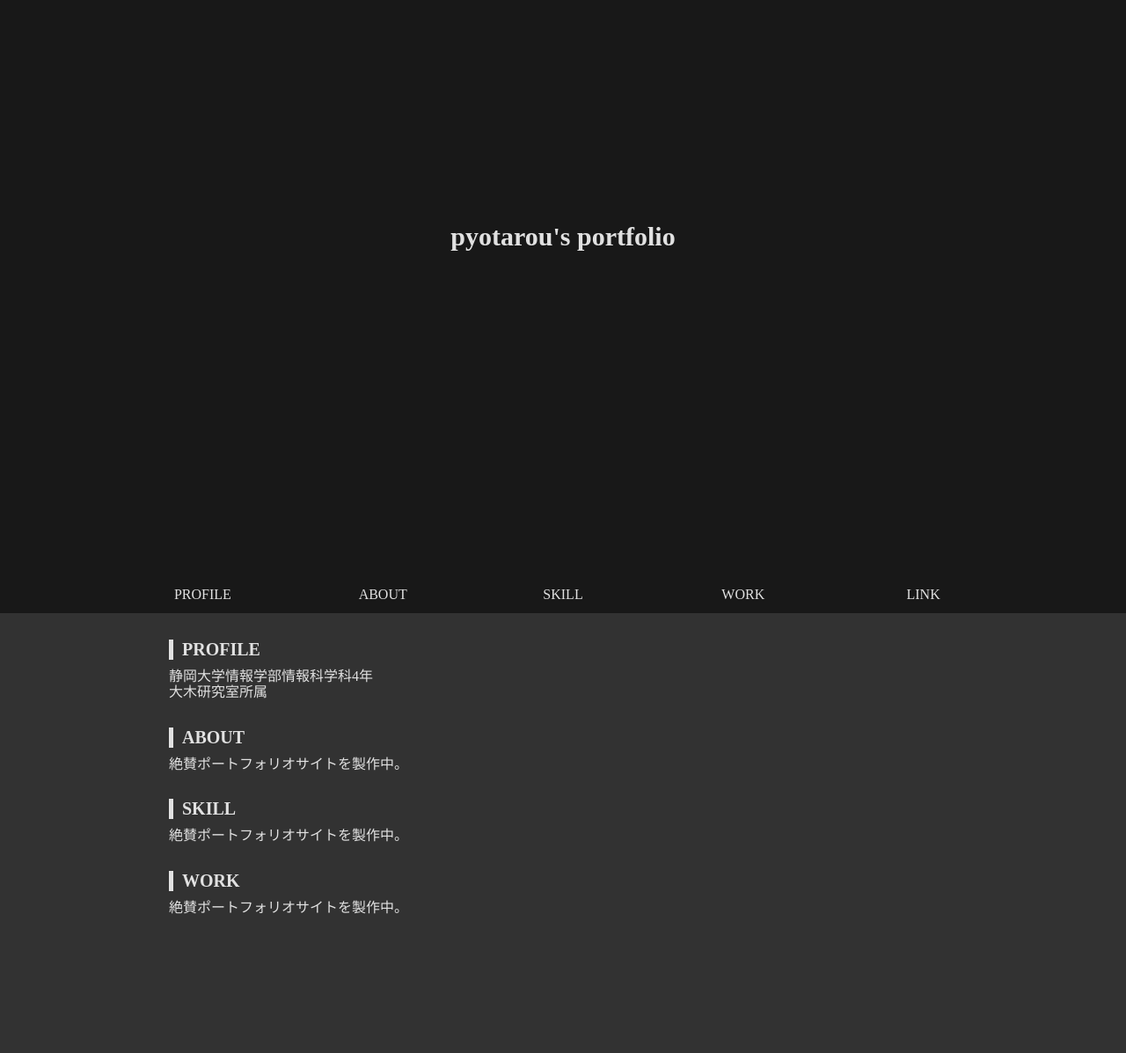
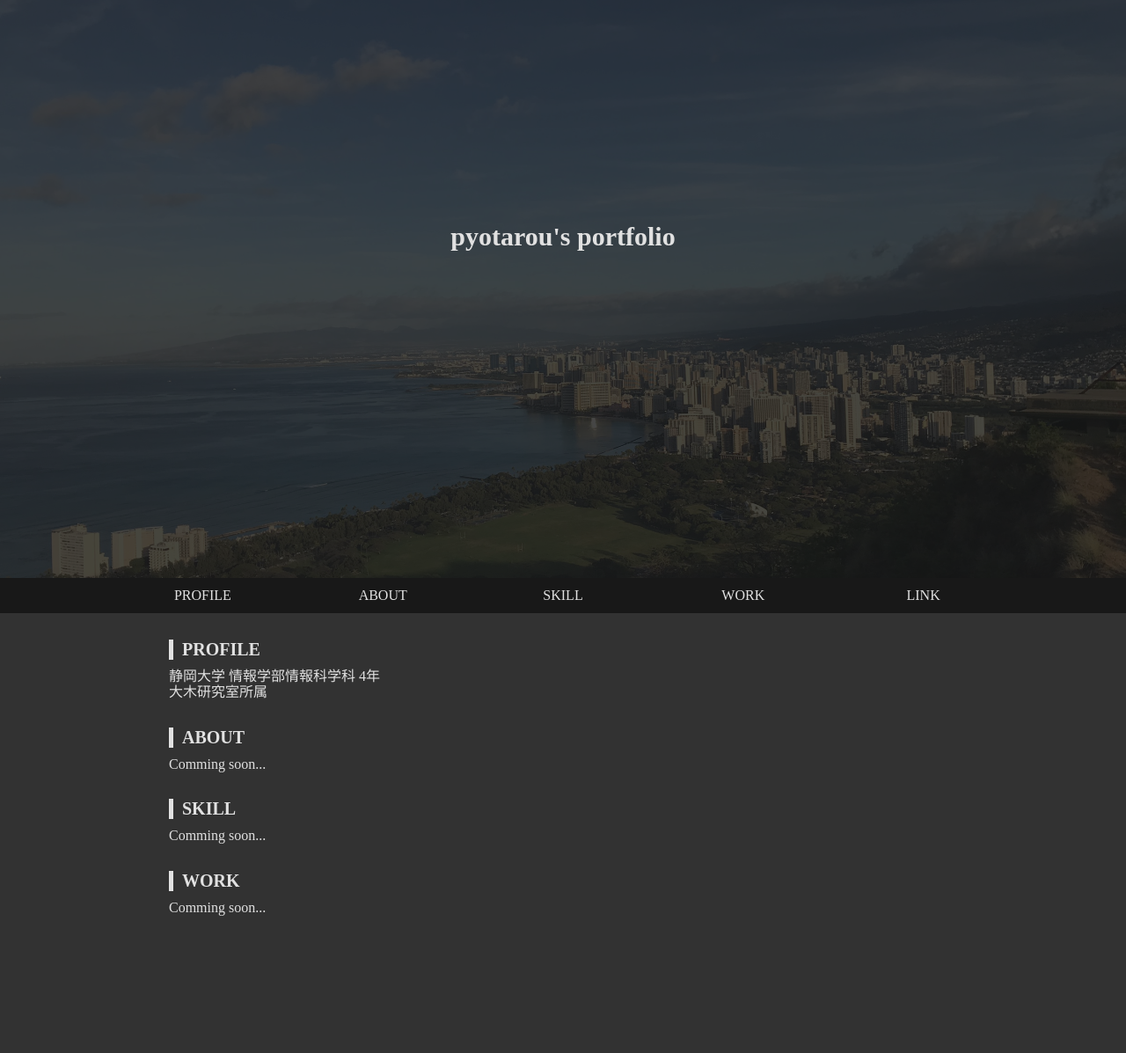
Before and after one commit to pyotarou/portfolio, a plain HTML site: page index.html in a window 1280 px wide. Shown: the part 103-1300 px from the top of the page at 88% size. Drawn offline with Linux system fonts and the light colour scheme.

Commit message:
add index

```diff
--- a/css/common.css
+++ b/css/common.css
@@ -13,16 +13,17 @@ html {
 header {
     width: 100%;
     height: 100%;
-    background-color: rgb(24, 24, 24);
+    background-image: url("../img/hawaii.jpg");
+    background-size: cover;
     top: 0;
     align-items: center;
 }
 
 .title-name {
-    width: 80%;
+    width: 100%;
     height: 95%;
     position: relative;
-    margin: auto;
+    background-color: rgba(24, 24, 24, 0.8);
 }
 
 header h1{
@@ -39,34 +40,51 @@ header h1{
     text-align: center;
 }
 
+@media screen and (max-width:500px){
+    header h1{
+        height: 100px;
+        font-size: 50px;
+    }
+}
+
+.global-nav {
+    margin: 0 auto;
+    padding: 0 10%;
+    width: 100%;
+    height: 5%;
+    background-color: rgb(24, 24, 24);
+}
+
 header ul {
     display: flex;
-    align-items: center;
-    right: 0;
+    height: 100%;
 }
 
 header ul li{
     margin: auto;
     width: 20%;
+    height: 100%;
+    text-align: center;
+    position: relative;
 }
 
 header ul li a {
-    padding: 5% 0;
+    width: 100%;
+    height: 50px;
+    position: absolute;
+    top: 0;
+    right: 0;
+    bottom: 0;
+    left: 0;
+    margin: auto;
+    padding: 8% 0;
     text-align: center;
-    display: block;
 }
 
 header li :hover{
     background-color: rgb(56, 56, 56);
     transition: background-color .5s;
 }
-
-.global-nav {
-    margin: 0 auto;
-    width: 80%;
-    height: 10%;
-}
-
 
 /*********************************
  footer style
--- a/index.html
+++ b/index.html
@@ -24,22 +24,22 @@
             <section class="profile">
                 <h1>PROFILE</h1>
                 <ul>
-                    <li>静岡大学情報学部情報科学科4年</li>
+                    <li>静岡大学 情報学部情報科学科 4年</li>
                     <li>大木研究室所属</li>
                     <li></li>
                 </ul>
             </section>
             <section class="about">
                 <h1>ABOUT</h1>
-                <p>絶賛ポートフォリオサイトを製作中。</p>
+                <p>Comming soon...</p>
             </section>
             <section class="skill">
                 <h1>SKILL</h1>
-                <p>絶賛ポートフォリオサイトを製作中。</p>
+                <p>Comming soon...</p>
             </section >
             <section class="work">
                 <h1>WORK</h1>
-                <p>絶賛ポートフォリオサイトを製作中。</p>
+                <p>Comming soon...</p>
             </section>
         </div>
         <footer>
```
Also changed, not shown: img/hawaii.jpg (added).
